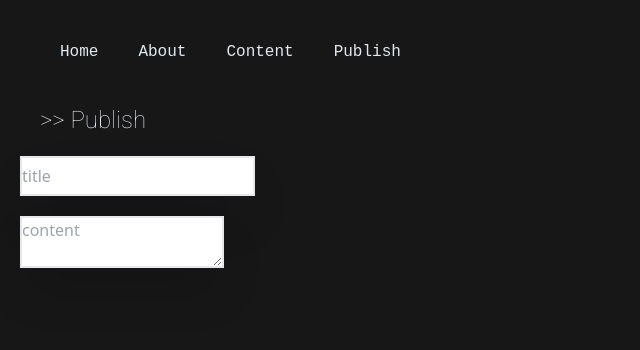
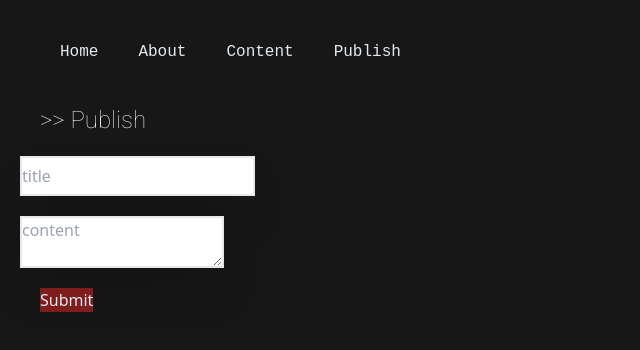
Before and after one commit to MorphZG/blog_vuejs_mongodb, a Vue app in the folder front/: page /publish in a window 1280 px wide. Shown: the top 350 px of the page, without its empty margins (0-640 px from the left). Built offline with nearby package versions, Linux system fonts and the light colour scheme; a web font is replaced by a local one.

Commit message:
add axios, uid; conect backend

```diff
--- a/front/package.json
+++ b/front/package.json
@@ -11,6 +11,8 @@
     "format": "prettier --write src/"
   },
   "dependencies": {
+    "axios": "^1.6.8",
+    "uid": "^2.0.2",
     "vue": "^3.4.21",
     "vue-router": "^4.3.0"
   },
--- a/front/src/components/contentCreator.vue
+++ b/front/src/components/contentCreator.vue
@@ -1,14 +1,44 @@
-<script setup></script>
+<script setup>
+import axios from "axios";
+import { ref } from "vue";
+// send post request to /api/newPost
+
+const title = ref("");
+const content = ref("");
+
+async function postData() {
+  try {
+    let response = await axios.post("http://localhost:3030/api/newpost", {
+      title: title.value,
+      content: content.value
+    });
+    console.log(response);
+  } catch (err) {
+    console.error(err);
+  }
+}
+</script>
 
 <template>
-  <form class="place-content-center" action="/content/:slug" method="post">
-    <input class="m-5 block h-10 border-2 shadow-2xl" type="text" placeholder="title" />
+  {{ title }}
+  {{ content }}
+  <form class="" @submit.prevent="postData" method="post">
+    <input
+      class="m-5 block h-10 border-2 text-slate-900 shadow-2xl"
+      v-model="title"
+      type="text"
+      name="title"
+      id="title-input"
+      placeholder="title"
+    />
     <textarea
-      class="m-5 block border-2 shadow-2xl"
-      name="content-area"
-      id="content-area"
+      class="m-5 block border-2 text-slate-900 shadow-2xl"
+      v-model="content"
+      name="content"
+      id="content-input"
       placeholder="content"
     ></textarea>
+    <button class="size- mx-10 bg-red-900" @submit.prevent="postData" type="submit">Submit</button>
   </form>
 </template>
 
--- a/front/src/router/index.js
+++ b/front/src/router/index.js
@@ -4,6 +4,7 @@ import ContentView from "@/views/ContentView.vue";
 import AboutView from "@/views/AboutView.vue";
 import PublishView from "@/views/PublishView.vue";
 import postCard from "@/components/postCard.vue";
+import ContentCreator from "@/components/contentCreator.vue";
 
 const router = createRouter({
   history: createWebHistory(import.meta.env.BASE_URL),
@@ -29,7 +30,7 @@ const router = createRouter({
       component: PublishView
     },
     {
-      path: "/content/:postTitle",
+      path: "/content/:postId",
       name: "post",
       component: postCard
     }
```
Also changed, not shown: 1 other file (tests, documents, lock files or other folders).
